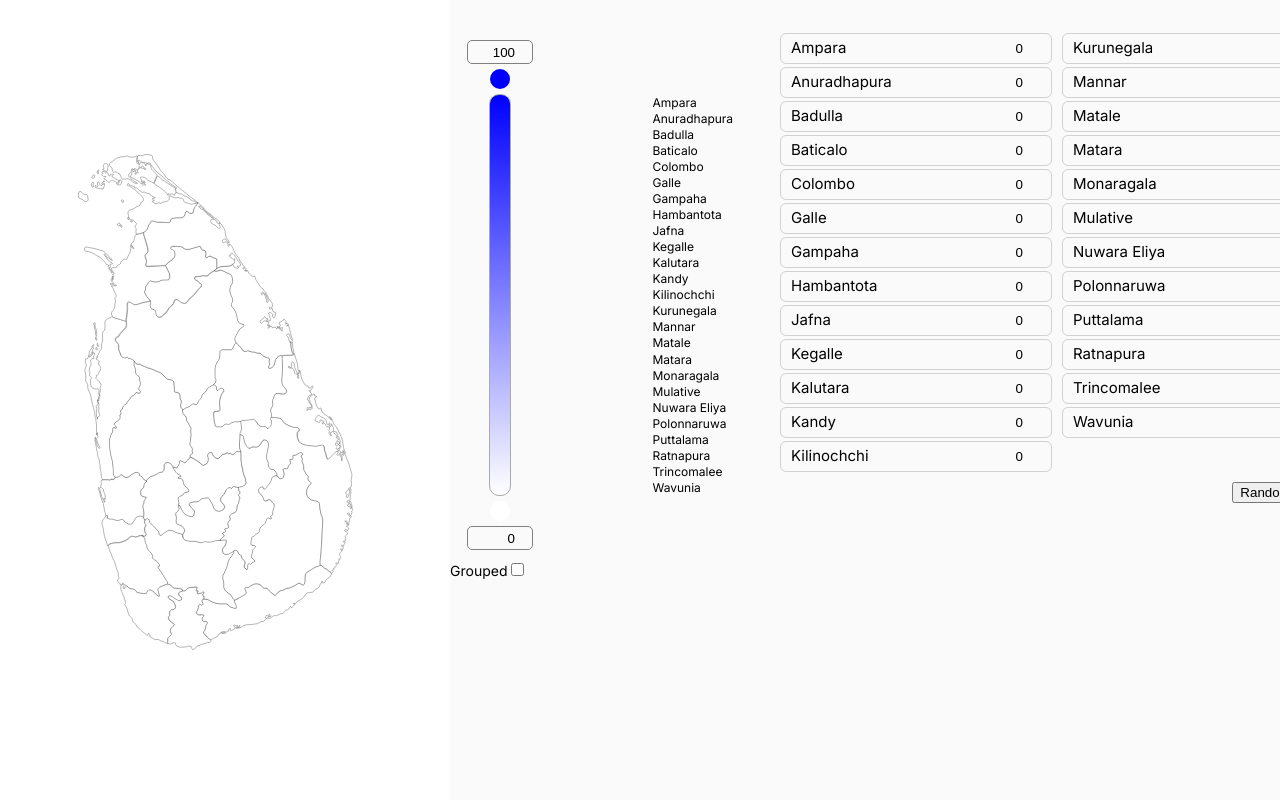
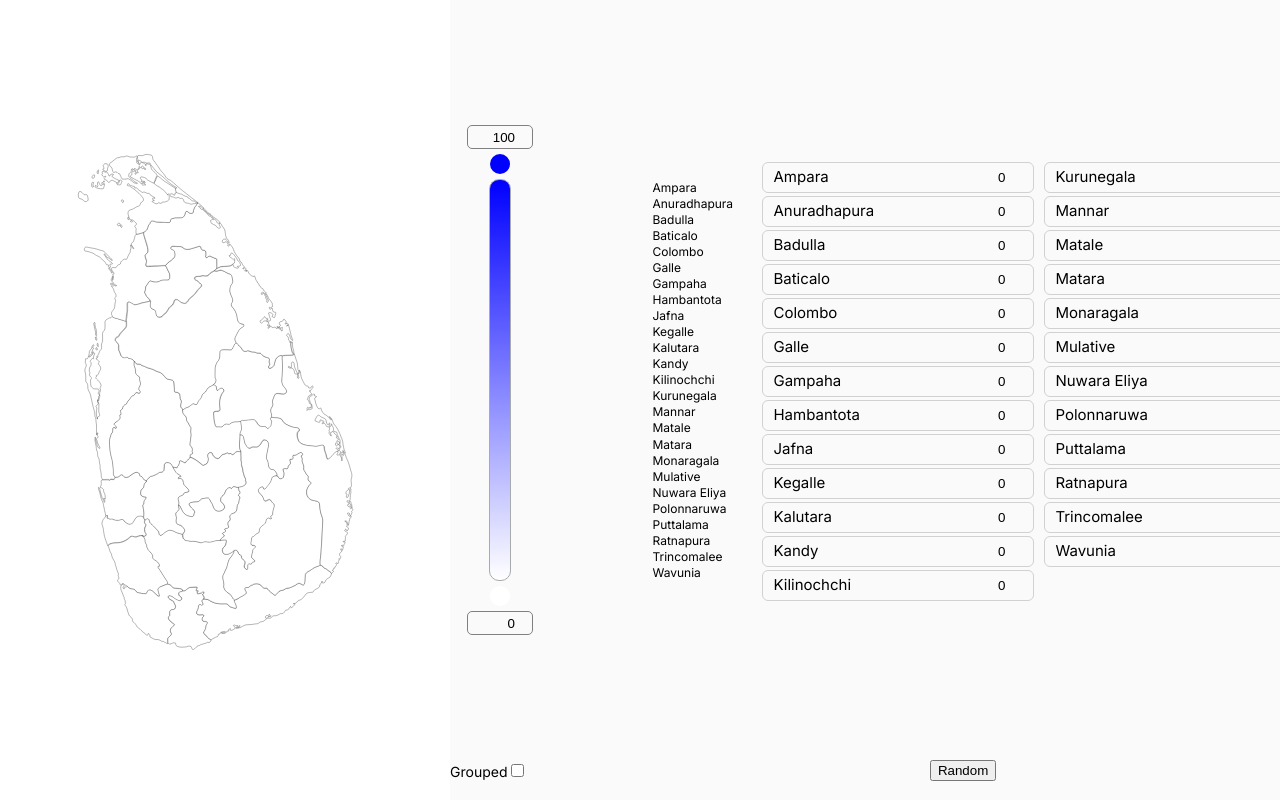
Before and after one commit to Dhammika-Mahendra/data-map, a Next.js app: page / in a window 1280 px wide. Shown: the top 800 px of the page. Built offline with nearby package versions, Linux system fonts and the light colour scheme.

Commit message:
New layout

```diff
--- a/pages/Confirm.tsx
+++ b/pages/Confirm.tsx
@@ -144,29 +144,24 @@ const Confirm:React.FC<ConfirmProps>=({SetMap,Map,actdist})=>{
   return (
     <div style={{backgroundColor:'#fafafa',height:'100vh'}}>
 
-      <div style={{width:'100%',height:'30px'}}>
-        {!valid.st? <p>{valid.msg}</p>:''}
+      <div style={{display:'flex',height:'95vh',justifyContent:'space-between',alignItems:'center'}}>
+        <Colorbar setColList={setColList} colList={colList} range={range} setRange={setRange} check={group}></Colorbar>
+        <Scale arr={scaleAr} arr2={scaleCol} min={range.min} max={range.max}></Scale>
+        <DataField distr={distr} setDistr={setDistr} min={range.min} max={range.max} setValid={setValid}></DataField>
       </div>
 
-      <div style={{display:'flex',height:'95vh'}}>
-        <div style={{display:'flex',flexDirection:'column',alignItems:'center',width:'auto'}}>
-            <Colorbar setColList={setColList} colList={colList} range={range} setRange={setRange} check={group}></Colorbar>
-            <div style={{width:'100px'}}>
+      <div style={{display:'flex',justifyContent:'space-between',alignItems:'center'}}>
+            <div style={{display:'flex'}}>
                 <div>
                   <p style={{fontSize:'14px',display:'inline'}}>Grouped</p>
                   <input type='checkbox' onChange={(e: React.ChangeEvent<HTMLInputElement>)=>setGroup({...group,status:e.target.checked})} ></input>
                 </div>
+                <div style={{width:'100px'}}>
                 {group.status ? <input type="number" onChange={(e: React.ChangeEvent<HTMLInputElement>)=>setGroup({...group,groups:parseInt(e.target.value)})} style={{width:'40px',height:'25px',margin:'2px',border:'1px solid #fafafa',borderBottom:'1px solid #a7abab'}} value={group.groups}/> : ''}
                 </div>
             </div>
-        <Scale arr={scaleAr} arr2={scaleCol} min={range.min} max={range.max}></Scale>
-        <div style={{display:'flex',flexDirection:'column'}}>
-            <DataField distr={distr} setDistr={setDistr} min={range.min} max={range.max} setValid={setValid}></DataField>
-            <div style={{marginTop:'10px',display:'flex',justifyContent:'flex-end'}}>
             <button onClick={setRandVal}>Random</button>
             <button onClick={sendMapData}>OK</button>
-            </div>
-        </div>
       </div>
     {actdist!=null && hovdet?<Hover dist={hovdet}></Hover>:''}
 
@@ -175,3 +170,9 @@ const Confirm:React.FC<ConfirmProps>=({SetMap,Map,actdist})=>{
 }
 
 export default Confirm;
+
+{/**
+      <div style={{width:'100%',height:'30px'}}>
+        {!valid.st? <p>{valid.msg}</p>:''}
+      </div>
+ */}
--- a/pages/Scale.tsx
+++ b/pages/Scale.tsx
@@ -15,7 +15,7 @@ const Scale:React.FC<ScaleProps>=({arr,arr2,min,max})=>{
   }
 
   return (
-    <div style={{display:'flex',flexDirection:'column',justifyContent:'space-between',width:'230px',height:'400px',paddingTop:'65px'}}>
+    <div style={{display:'flex',flexDirection:'column',justifyContent:'space-between',width:'230px',height:'400px'}}>
       {
         arr.map((el:StrNmbArrayElem)=>{
           return <div style={{fontSize:'12px',width:'200px',display:'flex',alignItems:'center'}}>
```
Lines whose indentation alone changed are shown as unchanged.
